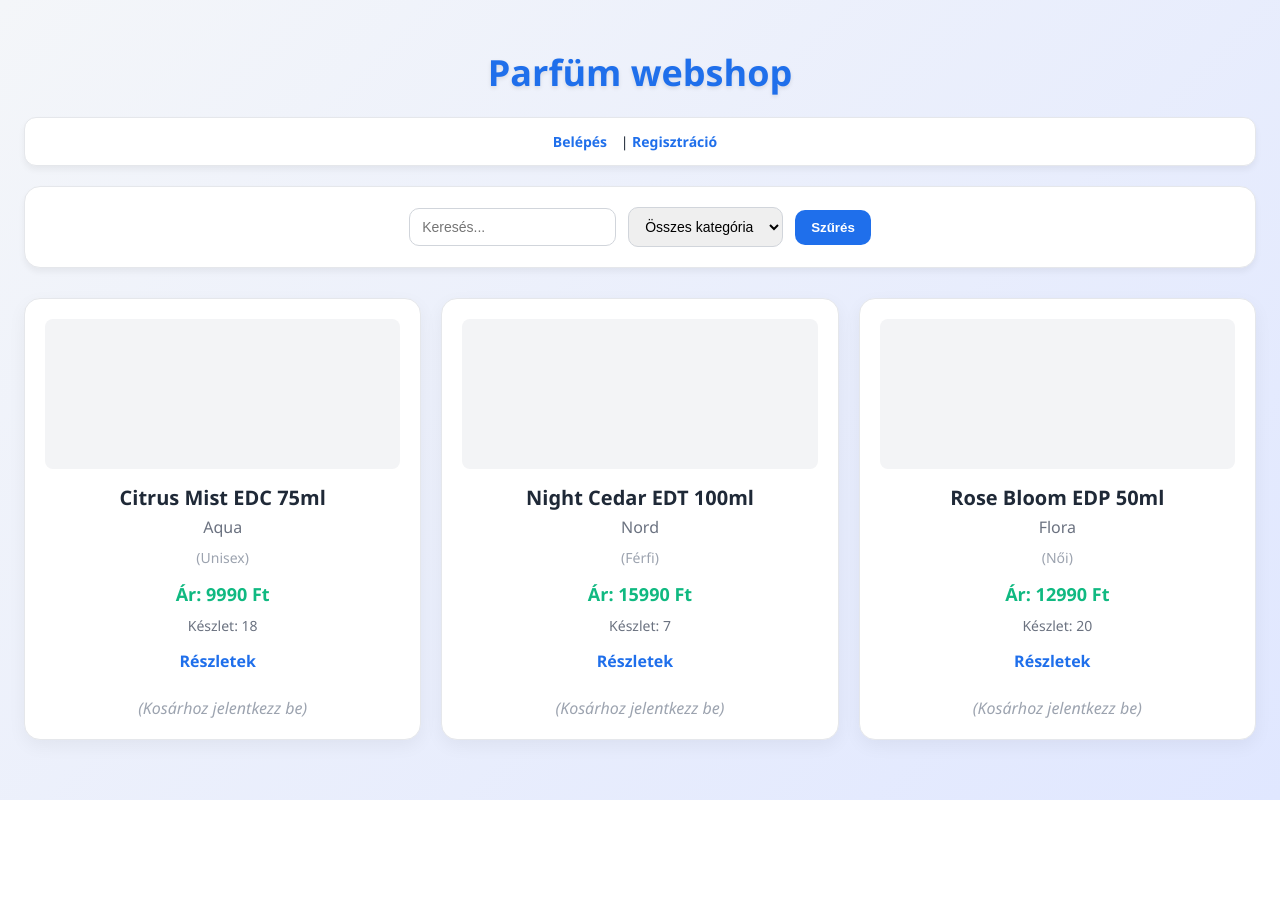
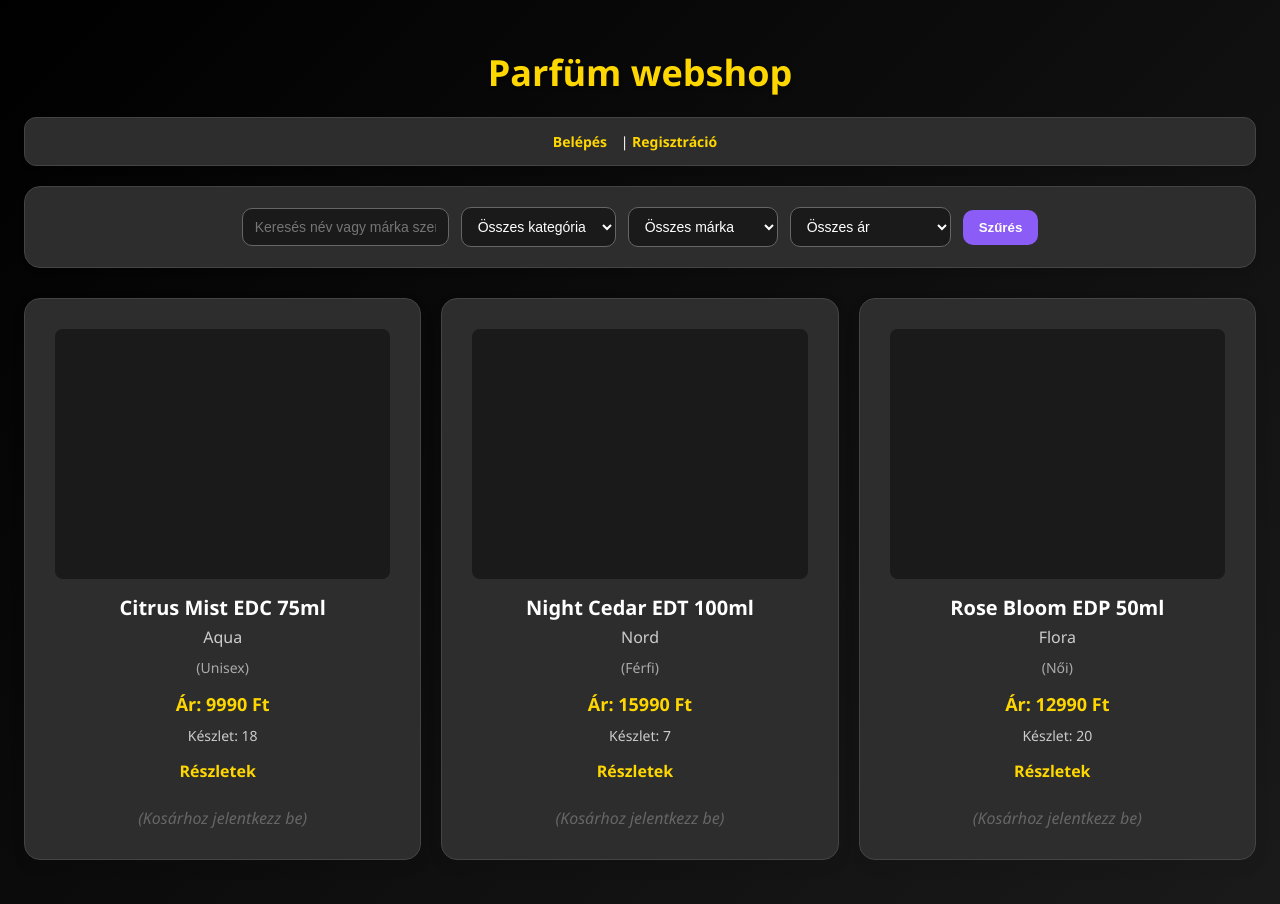
Before and after one commit to MRuzicska/PROJEKT, a PHP site: page / in a window 1280 px wide. Before the commit the page ends 800 px from the top, so only its background shows below. Run offline with PHP 8.4, Linux system fonts and the light colour scheme; data comes from the database, SQL or seed files in the repository.

Commit message:
Index oldal alakitas

```diff
--- a/parfum-webshop/css/style.css
+++ b/parfum-webshop/css/style.css
@@ -6,8 +6,8 @@ body {
   margin: 0;
   padding: 24px;
   font-family: "Segoe UI", Arial, sans-serif;
-  background: linear-gradient(135deg, #f4f6f9 0%, #e0e7ff 100%);
-  color: #1f2937;
+  background: linear-gradient(135deg, #000000 0%, #1a1a1a 100%);
+  color: #ffffff;
   min-height: 100vh;
 }
 
@@ -16,17 +16,17 @@ h1 {
   margin-bottom: 20px;
   font-size: 36px;
   font-weight: 800;
-  color: #1f6feb;
+  color: #ffd700;
   text-align: center;
   text-shadow: 0 2px 4px rgba(0,0,0,0.1);
 }
 
 /* ===== TOP NAV TEXT ===== */
 body > p {
-  background: #ffffff;
+  background: #2d2d2d;
   padding: 14px 18px;
   border-radius: 12px;
-  border: 1px solid #e5e7eb;
+  border: 1px solid #444444;
   margin-bottom: 20px;
   font-size: 14px;
   box-shadow: 0 4px 6px rgba(0,0,0,0.05);
@@ -36,7 +36,7 @@ body > p {
 body > p a {
   margin-right: 10px;
   font-weight: 600;
-  color: #1f6feb;
+  color: #ffd700;
   text-decoration: none;
 }
 
@@ -46,10 +46,10 @@ body > p a:hover {
 
 /* ===== FILTER FORM ===== */
 form[method="get"] {
-  background: #ffffff;
+  background: #2d2d2d;
   padding: 20px;
   border-radius: 16px;
-  border: 1px solid #e5e7eb;
+  border: 1px solid #444444;
   display: flex;
   gap: 12px;
   align-items: center;
@@ -63,16 +63,18 @@ form[method="get"] input,
 form[method="get"] select {
   padding: 10px 12px;
   border-radius: 10px;
-  border: 1px solid #d1d5db;
+  border: 1px solid #666666;
   font-size: 14px;
   min-width: 150px;
+  background: #1a1a1a;
+  color: #ffffff;
 }
 
 form[method="get"] button {
   padding: 10px 16px;
   border-radius: 10px;
   border: none;
-  background: #1f6feb;
+  background: #8b5cf6;
   color: #ffffff;
   font-weight: 700;
   cursor: pointer;
@@ -80,7 +82,7 @@ form[method="get"] button {
 }
 
 form[method="get"] button:hover {
-  background: #1857b8;
+  background: #7c3aed;
 }
 
 /* ===== PRODUCT LIST ===== */
@@ -98,10 +100,10 @@ hr {
 
 /* Product card */
 .product-card {
-  background: #ffffff;
+  background: #2d2d2d;
   border-radius: 16px;
-  padding: 20px;
-  border: 1px solid #e5e7eb;
+  padding: 30px;
+  border: 1px solid #444444;
   box-shadow: 0 6px 18px rgba(0,0,0,0.05);
   transition: transform 0.3s ease, box-shadow 0.3s ease;
   display: flex;
@@ -118,14 +120,14 @@ hr {
 /* Product image */
 .product-image {
   width: 100%;
-  height: 150px;
+  height: 250px;
   border-radius: 8px;
   margin-bottom: 15px;
   overflow: hidden;
   display: flex;
   align-items: center;
   justify-content: center;
-  background: #f3f4f6;
+  background: #1a1a1a;
 }
 
 .product-image img {
@@ -139,28 +141,28 @@ hr {
 .product-image:empty::before {
   content: "💧";
   font-size: 48px;
-  color: #9ca3af;
+  color: #666666;
 }
 
 /* Product name */
 .product-name {
   font-size: 20px;
   font-weight: 800;
-  color: #1f2937;
+  color: #ffffff;
   margin-bottom: 5px;
 }
 
 /* Product brand */
 .product-brand {
   font-size: 16px;
-  color: #6b7280;
+  color: #cccccc;
   margin-bottom: 10px;
 }
 
 /* Product category */
 .product-category {
   font-size: 14px;
-  color: #9ca3af;
+  color: #aaaaaa;
   margin-bottom: 15px;
 }
 
@@ -168,14 +170,14 @@ hr {
 .product-price {
   font-size: 18px;
   font-weight: 700;
-  color: #10b981;
+  color: #ffd700;
   margin-bottom: 10px;
 }
 
 /* Product stock */
 .product-stock {
   font-size: 14px;
-  color: #6b7280;
+  color: #cccccc;
   margin-bottom: 15px;
 }
 
@@ -188,7 +190,7 @@ hr {
   display: inline-block;
   margin-right: 10px;
   font-weight: 600;
-  color: #1f6feb;
+  color: #ffd700;
   text-decoration: none;
 }
 
@@ -208,14 +210,16 @@ hr {
   padding: 8px;
   width: 60px;
   border-radius: 8px;
-  border: 1px solid #d1d5db;
+  border: 1px solid #666666;
+  background: #1a1a1a;
+  color: #ffffff;
 }
 
 .add-to-cart-form button {
   padding: 8px 14px;
   border-radius: 10px;
   border: none;
-  background: #10b981;
+  background: #8b5cf6;
   color: #ffffff;
   font-weight: 700;
   cursor: pointer;
@@ -223,12 +227,12 @@ hr {
 }
 
 .add-to-cart-form button:hover {
-  background: #059669;
+  background: #7c3aed;
 }
 
 /* Sold out / Info */
 .sold-out {
-  color: #9ca3af;
+  color: #666666;
   font-style: italic;
   margin-top: 10px;
 }
@@ -253,7 +257,7 @@ hr {
   }
 
   .product-card {
-    padding: 15px;
+    padding: 25px;
   }
 
   .add-to-cart-form {
--- a/parfum-webshop/index.php
+++ b/parfum-webshop/index.php
@@ -5,6 +5,8 @@ require __DIR__ . '/includes/functions.php';
 
 $search = isset($_GET['search']) ? trim((string)$_GET['search']) : '';
 $cat = get_int('category_id', 0);
+$brand = isset($_GET['brand']) ? trim((string)$_GET['brand']) : '';
+$price_range = isset($_GET['price_range']) ? trim((string)$_GET['price_range']) : '';
 
 $sql = "SELECT p.*, c.name AS category_name
         FROM products p
@@ -21,6 +23,21 @@ if ($cat > 0) {
   $sql .= " AND p.category_id = ?";
   $params[] = $cat;
 }
+if ($brand !== '') {
+  $sql .= " AND p.brand = ?";
+  $params[] = $brand;
+}
+if ($price_range !== '') {
+  if ($price_range === '0-10000') {
+    $sql .= " AND p.price BETWEEN 0 AND 10000";
+  } elseif ($price_range === '10000-20000') {
+    $sql .= " AND p.price BETWEEN 10000 AND 20000";
+  } elseif ($price_range === '20000-30000') {
+    $sql .= " AND p.price BETWEEN 20000 AND 30000";
+  } elseif ($price_range === '30000+') {
+    $sql .= " AND p.price >= 30000";
+  }
+}
 $sql .= " ORDER BY p.id DESC";
 
 $stmt = $pdo->prepare($sql);
@@ -28,6 +45,7 @@ $stmt->execute($params);
 $products = $stmt->fetchAll();
 
 $cats = $pdo->query("SELECT id, name FROM categories ORDER BY name")->fetchAll();
+$brands = $pdo->query("SELECT DISTINCT brand FROM products ORDER BY brand")->fetchAll();
 ?>
 <!doctype html>
 <html lang="hu">
@@ -49,12 +67,25 @@ $cats = $pdo->query("SELECT id, name FROM categories ORDER BY name")->fetchAll()
 </p>
 
 <form method="get">
-  <input name="search" placeholder="Keresés..." value="<?=h($search)?>">
+  <input name="search" placeholder="Keresés név vagy márka szerint..." value="<?=h($search)?>">
   <select name="category_id">
     <option value="0">Összes kategória</option>
     <?php foreach ($cats as $c): ?>
       <option value="<?=$c['id']?>" <?=$cat===(int)$c['id']?'selected':''?>><?=h($c['name'])?></option>
     <?php endforeach; ?>
+  </select>
+  <select name="brand">
+    <option value="">Összes márka</option>
+    <?php foreach ($brands as $b): ?>
+      <option value="<?=h($b['brand'])?>" <?=$brand===$b['brand']?'selected':''?>><?=h($b['brand'])?></option>
+    <?php endforeach; ?>
+  </select>
+  <select name="price_range">
+    <option value="">Összes ár</option>
+    <option value="0-10000" <?=$price_range==='0-10000'?'selected':''?>>0 - 10 000 Ft</option>
+    <option value="10000-20000" <?=$price_range==='10000-20000'?'selected':''?>>10 000 - 20 000 Ft</option>
+    <option value="20000-30000" <?=$price_range==='20000-30000'?'selected':''?>>20 000 - 30 000 Ft</option>
+    <option value="30000+" <?=$price_range==='30000+'?'selected':''?>>30 000 Ft felett</option>
   </select>
   <button type="submit">Szűrés</button>
 </form>
```
